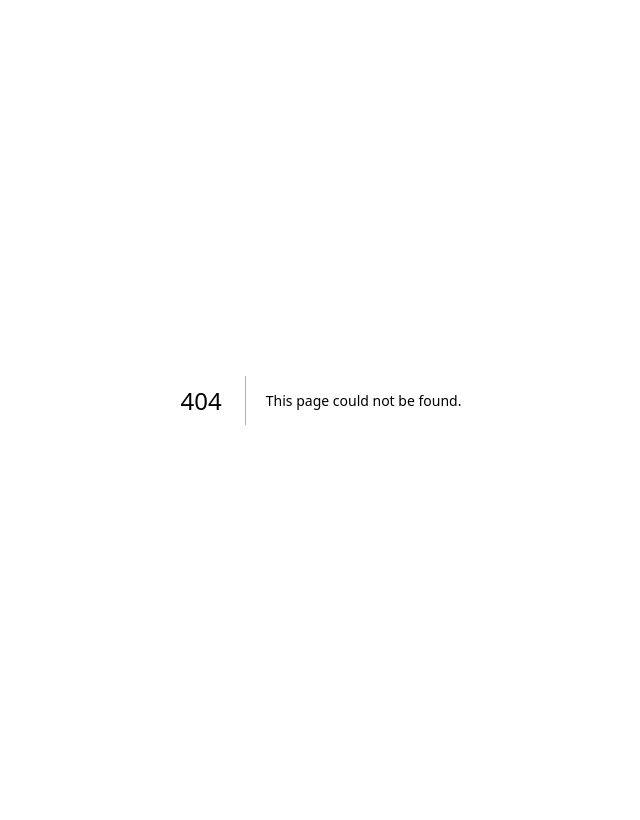
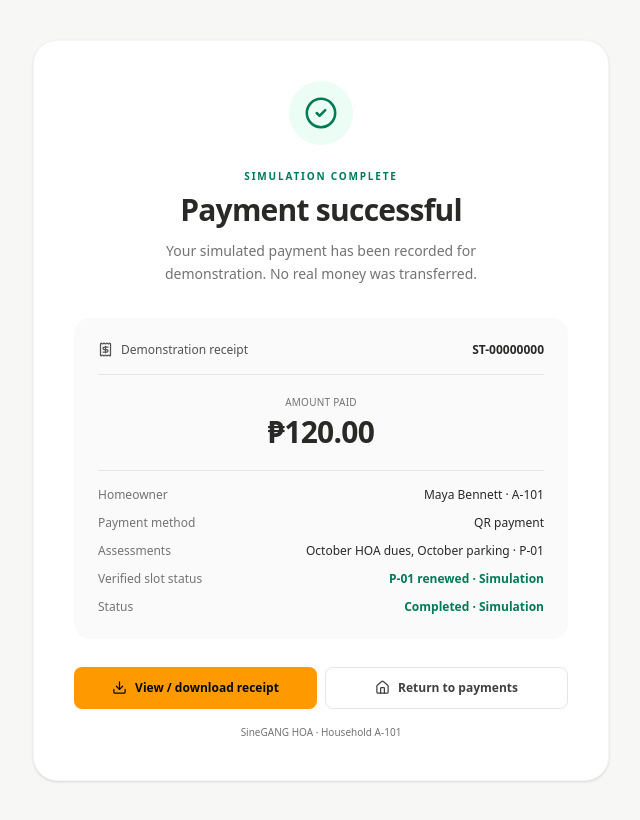
Before and after one commit to jrose1022/SubTrack, a Next.js app: page /payment-success in a window 1280 px wide. Before the commit this address had no page. Shown: the whole page, without its empty margins (319-959 px from the left). Built offline with nearby package versions, Linux system fonts and the light colour scheme.

Commit message:
fix: restore main app/page.tsx and add dedicated /receipt route

```diff
--- a/app/(components)/payment-checkout-card.tsx
+++ b/app/(components)/payment-checkout-card.tsx
@@ -181,7 +181,7 @@ export default function PaymentCheckoutCard() {
     });
 
     window.setTimeout(() => {
-      router.push(`/?${query.toString()}`);
+      router.push(`/payment-success?${query.toString()}`);
     }, 700);
   }
 
--- a/app/(components)/payment-success-notice.tsx
+++ b/app/(components)/payment-success-notice.tsx
@@ -24,7 +24,7 @@ export default function PaymentSuccessNotice({
   const amountValue = Number(amountParam);
   const amount = Number.isFinite(amountValue) && amountValue >= 0 ? amountValue : 120;
   const receipt =
-    receiptParam && /^ST-\d{8}$/.test(receiptParam) ? receiptParam : "ST-DEMO";
+    receiptParam && /^ST-\d{8}$/.test(receiptParam) ? receiptParam : "ST-00000000";
   const method = ["QR payment", "Credit or debit card", "Online banking"].includes(
     methodParam ?? "",
   )
@@ -113,7 +113,7 @@ export default function PaymentSuccessNotice({
         <div className="mt-7 grid gap-2 sm:grid-cols-2">
           <Link
             className="inline-flex items-center justify-center gap-2 rounded-lg bg-amber-500 px-5 py-3 text-xs font-semibold text-neutral-950 transition hover:bg-amber-400"
-            href={`/?view=receipt&${receiptQuery.toString()}`}
+            href={`/receipt?${receiptQuery.toString()}`}
           >
             <Download size={15} />
             View / download receipt
--- a/app/page.tsx
+++ b/app/page.tsx
@@ -1,55 +1,5 @@
-import DigitalReceiptCard from "./(components)/digital-receipt-card";
-import PaymentSuccessNotice from "./(components)/payment-success-notice";
-import PaymentCheckoutCard from "./(components)/payment-checkout-card";
 import LoginPage from "./(auth)/Login/page";
 
-type DashboardPageProps = {
-  searchParams: Promise<{
-    view?: string;
-    amount?: string;
-    method?: string;
-    receipt?: string;
-    assessments?: string;
-    date?: string;
-    homeowner?: string;
-    household?: string;
-    status?: string;
-  }>;
-};
-
-export default async function Page({ searchParams }: DashboardPageProps) {
-  const params = await searchParams;
-
-  if (params.view === "receipt") {
-    return (
-      <DigitalReceiptCard
-        amount={params.amount}
-        assessments={params.assessments}
-        date={params.date}
-        household={params.household}
-        homeowner={params.homeowner}
-        method={params.method}
-        receipt={params.receipt}
-        status={params.status}
-      />
-    );
-  }
-
-  if (params.receipt) {
-    return (
-      <PaymentSuccessNotice
-        amount={params.amount}
-        assessments={params.assessments}
-        date={params.date}
-        method={params.method}
-        receipt={params.receipt}
-      />
-    );
-  }
-
-  if (params.view === "checkout") {
-    return <PaymentCheckoutCard />;
-  }
-
+export default function Page() {
   return <LoginPage />;
 }
--- /dev/null
+++ b/app/payment-checkout/page.tsx
@@ -0,0 +1,5 @@
+import PaymentCheckoutCard from "../(components)/payment-checkout-card";
+
+export default function PaymentCheckoutPage() {
+  return <PaymentCheckoutCard />;
+}
--- /dev/null
+++ b/app/payment-success/page.tsx
@@ -0,0 +1,27 @@
+import PaymentSuccessNotice from "../(components)/payment-success-notice";
+
+type PaymentSuccessSearchParams = Promise<{
+  [key: string]: string | string[] | undefined;
+}>;
+
+export default async function PaymentSuccessPage({
+  searchParams,
+}: {
+  searchParams: PaymentSuccessSearchParams;
+}) {
+  const params = await searchParams;
+  const getParam = (key: string) => {
+    const value = params[key];
+    return Array.isArray(value) ? value[0] : value;
+  };
+
+  return (
+    <PaymentSuccessNotice
+      amount={getParam("amount")}
+      assessments={getParam("assessments")}
+      date={getParam("date")}
+      method={getParam("method")}
+      receipt={getParam("receipt")}
+    />
+  );
+}
--- /dev/null
+++ b/app/receipt/page.tsx
@@ -0,0 +1,41 @@
+import DigitalReceiptCard from "../(components)/digital-receipt-card";
+
+type ReceiptSearchParams = Promise<{
+  [key: string]: string | string[] | undefined;
+}>;
+
+const demoReceipt = {
+  amount: "120.00",
+  assessments: "October HOA dues, October parking · P-01",
+  date: "2026-11-09T09:00:00.000Z",
+  household: "A-101",
+  homeowner: "Maya Bennett",
+  method: "QR payment",
+  receipt: "ST-00000000",
+  status: "Completed · Simulation",
+};
+
+export default async function ReceiptPage({
+  searchParams,
+}: {
+  searchParams: ReceiptSearchParams;
+}) {
+  const params = await searchParams;
+  const getParam = (key: keyof typeof demoReceipt) => {
+    const value = params[key];
+    return (Array.isArray(value) ? value[0] : value) || demoReceipt[key];
+  };
+
+  return (
+    <DigitalReceiptCard
+      amount={getParam("amount")}
+      assessments={getParam("assessments")}
+      date={getParam("date")}
+      household={getParam("household")}
+      homeowner={getParam("homeowner")}
+      method={getParam("method")}
+      receipt={getParam("receipt")}
+      status={getParam("status")}
+    />
+  );
+}
```
Also changed, not shown: 1 other file (tests, documents, lock files or other folders).
